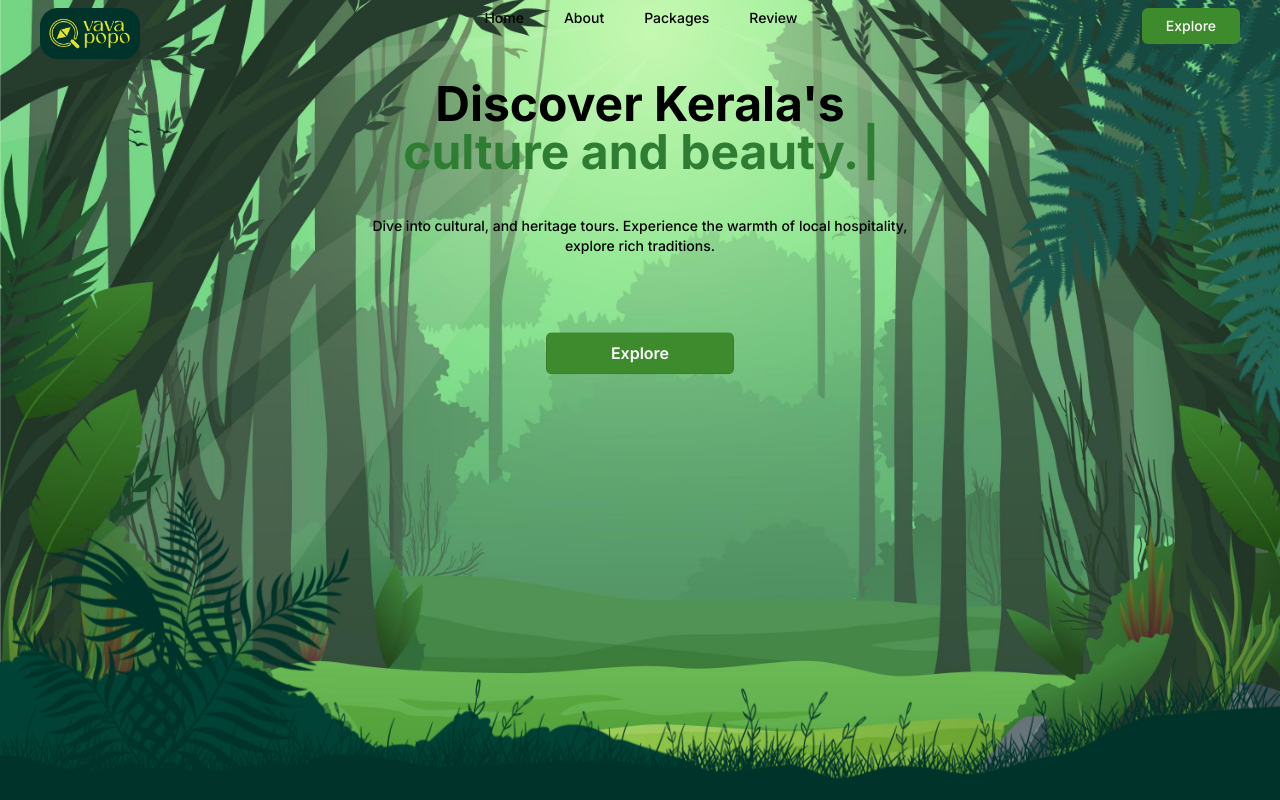
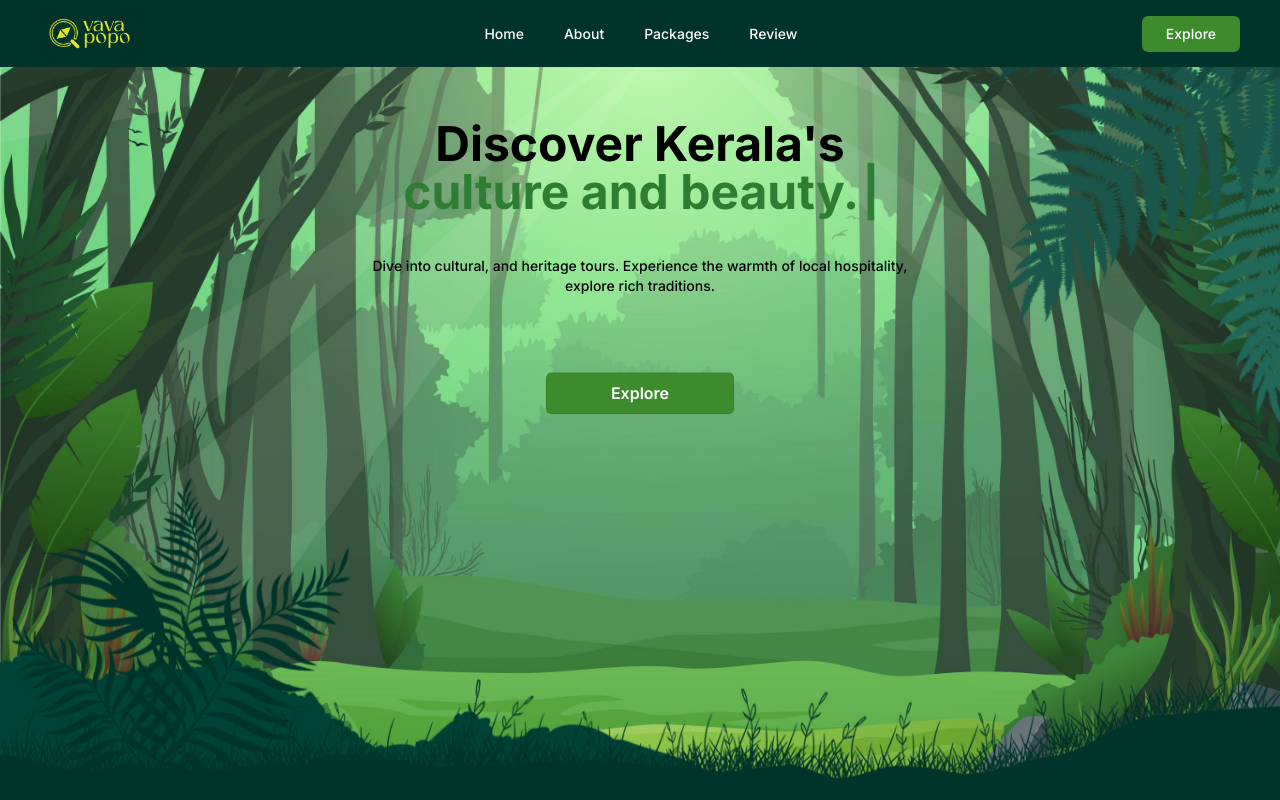
Before and after one commit to Tech-Genisys/vavapopo_new_design, a Next.js app: page / in a window 1280 px wide. Shown: the top 800 px of the page. Built offline with nearby package versions, Linux system fonts and the light colour scheme; no server answers; the database is empty.

Commit message:
Minor styling update
Changed the navbar to solid green color,
added some spacing to herosection and planing section

```diff
--- a/app/(home)/components/homepage/PlanSection.jsx
+++ b/app/(home)/components/homepage/PlanSection.jsx
@@ -5,16 +5,16 @@ import Link from "next/link";
 const PlanSection = () => {
   return (
     <div className="w-full flex justify-center min-h-[600px] md:min-h-screen relative z-10 bg-background overflow-hidden">
-      <div className="flex  items-center justify-center sm:justify-normal flex-col gap-3 sm:mt-16 lg:mt-10 px-8">
+      <div className="mt-24 lg:mt-16 px-8">
         <h1 className="text-center max-w-md font-bold text-2xl sm:text-4xl tracking-wider">
           Ready to plan your trip in half the time ?
         </h1>
-        <p className="font-medium  text-gray-800  text-base sm:text-lg max-w-md text-center">
+        <p className="font-medium  text-gray-800  text-base sm:text-lg max-w-md text-center mt-8">
           So many trip, so little time, Let Vavapopo worry about the details ,
-          so you don’t have to
+          so you don't have to
         </p>
-        <Link href="/booking/custom">
-          <button className="bg-foreground text-white font-semibold text-lg px-4 py-1 rounded-full shadow mt-10 hover:scale-105 hover:shadow-xl">
+        <Link href="/booking/custom" className="flex justify-center">
+          <button className="bg-foreground text-white font-semibold text-lg px-4 py-1 rounded-full shadow mt-14 hover:scale-105 hover:shadow-xl">
             Get a custom package
           </button>
         </Link>
--- a/app/(home)/components/homepage/herosection.jsx
+++ b/app/(home)/components/homepage/herosection.jsx
@@ -38,7 +38,7 @@ function Herosection() {
         className="w-[80%] h-fit absolute top-0 right-0"
         data-aos="fade-down"
       />
-      <h2 className="text-3xl w-[70%] sm:text-3xl md:text-4xl lg:text-5xl max-w-xl text-center font-bold text-whi mb-10">
+      <h2 className="text-3xl w-[70%] sm:text-3xl md:text-4xl lg:text-5xl max-w-xl text-center font-bold text-whi mb-10 mt-10">
         Discover Kerala's <br />
         <p className="text-green-800">
           {text}
@@ -48,7 +48,7 @@ function Herosection() {
         </p>
       </h2>
       <p
-        className="w-[90%] max-w-xl text-xs mt-4 sm:mt-0 md:text-sm text-center font-medium mb-20 z-10"
+        className="w-[90%] max-w-xl text-xs mt-4 sm:mt-0 md:text-sm text-center font-medium mb-20"
         data-aos="fade-up"
         data-aos-duration="1000"
       >
@@ -103,7 +103,7 @@ function Herosection() {
           className="w-full h-fit absolute bottom-0"
         />
       </div>
-      <div className="absolute translate-x-1/2 mr-6 bottom-16 sm:hidden   ">
+      <div className="absolute translate-x-1/2 mr-6 bottom-16 sm:hidden">
         <svg
           xmlns="http://www.w3.org/2000/svg"
           fill="none"
--- a/app/(home)/components/navbar.jsx
+++ b/app/(home)/components/navbar.jsx
@@ -12,7 +12,8 @@ function Navbar() {
   };
   return (
     <nav
-      className="flex justify-between px-10 py-2 absolute top-0 z-20 w-full bg-black bg-opacity-40 xl:bg-opacity-0"
+      // className="flex justify-between px-10 py-2 absolute top-0 z-20 w-full bg-black bg-opacity-40 xl:bg-opacity-0"
+      className="flex justify-between px-10 py-2 absolute top-0 z-20 w-full bg-[#003329]"
       data-aos="fade-down"
       data-aos-duration="1000"
     >
@@ -20,7 +21,7 @@ function Navbar() {
         <Image width={100} height={50} src="/navbar/logo_bg.png" className="w-[80px]  lg:w-[100px]"/>
       </Link>
 
-      <ul className="hidden md:flex gap-10 text-sm font-medium">
+      <ul className="hidden md:flex gap-10 text-sm font-medium items-center text-white">
         <Link
           href="/"
           className="cursor-pointer hover:underline hover:font-bold"
@@ -46,7 +47,7 @@ function Navbar() {
           Review
         </Link>
       </ul>
-      <Link href="/packs">
+      <Link href="/packs" className="flex items-center">
         <button className="hidden md:block py-2 px-6 rounded-md bg-foreground text-sm font-medium text-white hover:scale-105 hover:shadow-lg">
           Explore
         </button>
@@ -74,7 +75,7 @@ function Navbar() {
       <div
         className={`${
           navToggle ? "active" : "inactive"
-        } absolute top-0 right-0 w-full bg-green-500 py-10 nav`}
+        } absolute top-0 right-0 w-full bg-[#003329] py-10 nav`}
       >
         <ul className="flex flex-col justify-center gap-5 items-center text-sm text-white font-medium">
           <Link href="/" className="cursor-pointer hover:underline">
```
